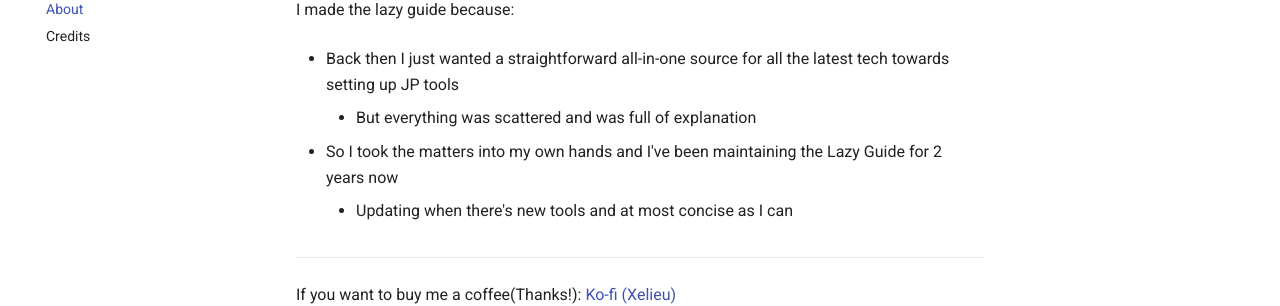
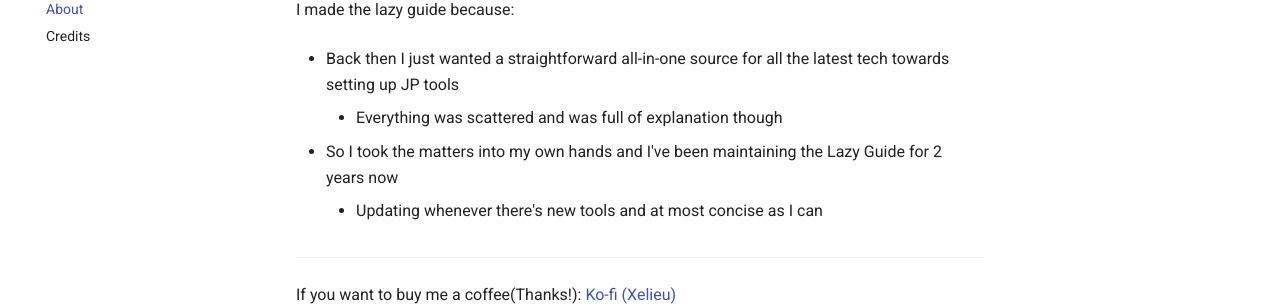
Before and after one commit to Xelieu/xelieu.github.io, an MkDocs documentation site: the page built from docs/jp-lazy-guide/about.md, in a window 1280 px wide and 935 px high. Shown: the part 231-537 px from the top of the window. Built offline with MkDocs 1.6.1 and Material for MkDocs 9.7.7, drawn with Linux system fonts in a browser that asks for light colours.

Commit message:
$updated about info

```diff
--- a/docs/jp-lazy-guide/about.md
+++ b/docs/jp-lazy-guide/about.md
@@ -7,10 +7,10 @@ hide:
 I made the lazy guide because:
 
 - Back then I just wanted a straightforward all-in-one source for all the latest tech towards setting up JP tools
-    - But everything was scattered and was full of explanation
+    - Everything was scattered and was full of explanation though
 
 - So I took the matters into my own hands and I've been maintaining the Lazy Guide for 2 years now
-    - Updating when there's new tools and at most concise as I can
+    - Updating whenever there's new tools and at most concise as I can
 
 ---
 
```
